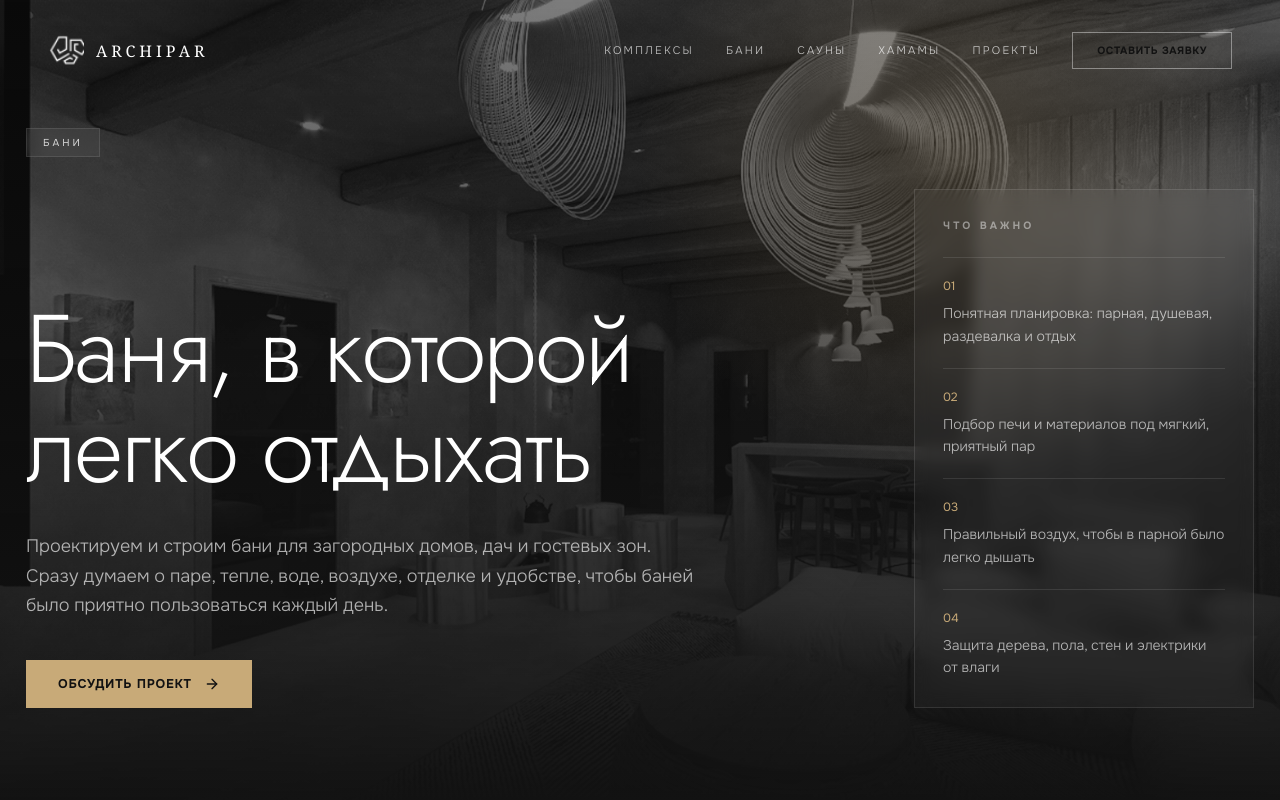
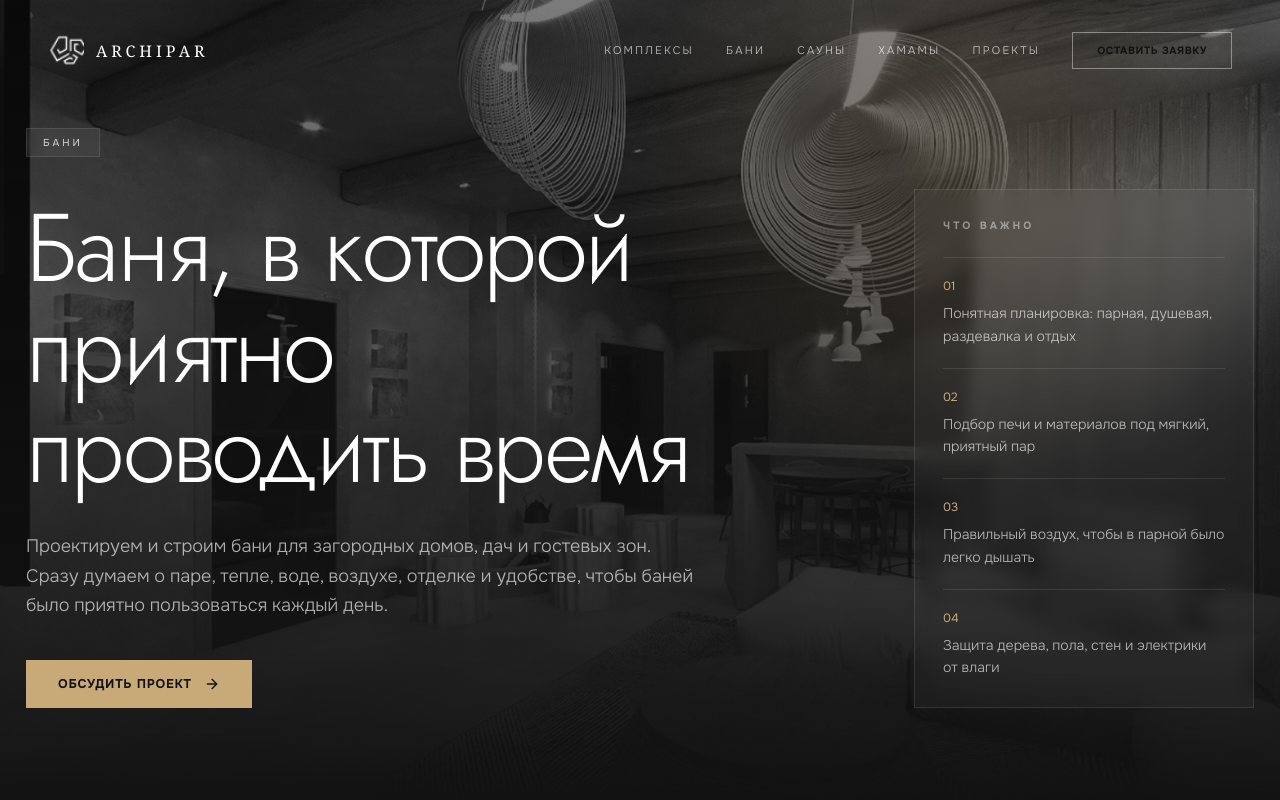
Before and after one commit to TatooineEnjoyer/archipar, a Next.js app: page /baths in a window 1280 px wide. Shown: the top 800 px of the page. Built offline with nearby package versions, Linux system fonts and the light colour scheme.

Commit message:
Update products.ts

```diff
--- a/src/data/products.ts
+++ b/src/data/products.ts
@@ -13,7 +13,7 @@ export const products: Record<string, ProductPageData> = {
     eyebrow: "Банные комплексы",
     title: "Банный комплекс для дома и отдыха",
     description:
-      "Делаем банные комплексы для загородных домов, участков и гостевых зон. Продумываем парную, душевые, комнату отдыха, воду, свет, вентиляцию и удобный запуск.",
+      "Делаем банные комплексы для загородных домов, участков и коммерческих целей. Продумываем парную, душевые, комнату отдыха, воду, свет, вентиляцию и удобный запуск.",
     heroImage: "/images/complexes/private-complex.jpg",
     gallery: [
       "/images/complexes/private-complex.jpg",
@@ -33,7 +33,7 @@ export const products: Record<string, ProductPageData> = {
 
   baths: {
     eyebrow: "Бани",
-    title: "Баня, в которой легко отдыхать",
+    title: "Баня, в которой приятно проводить время",
     description:
       "Проектируем и строим бани для загородных домов, дач и гостевых зон. Сразу думаем о паре, тепле, воде, воздухе, отделке и удобстве, чтобы баней было приятно пользоваться каждый день.",
     heroImage: "/images/cases/case-01.jpg",
```
